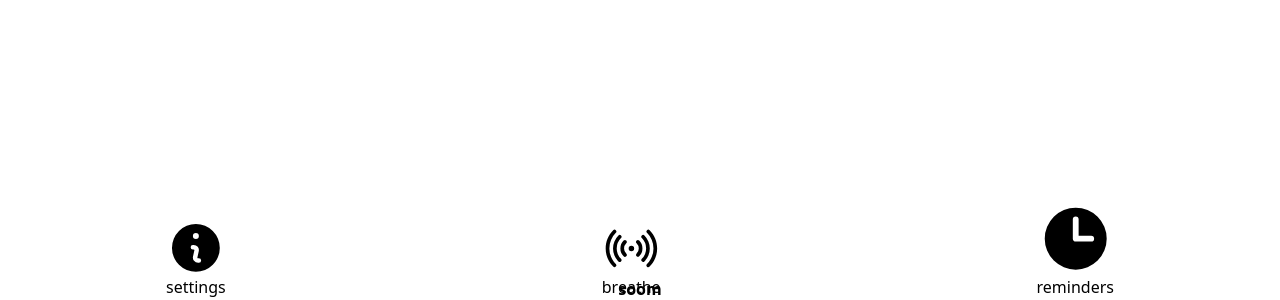
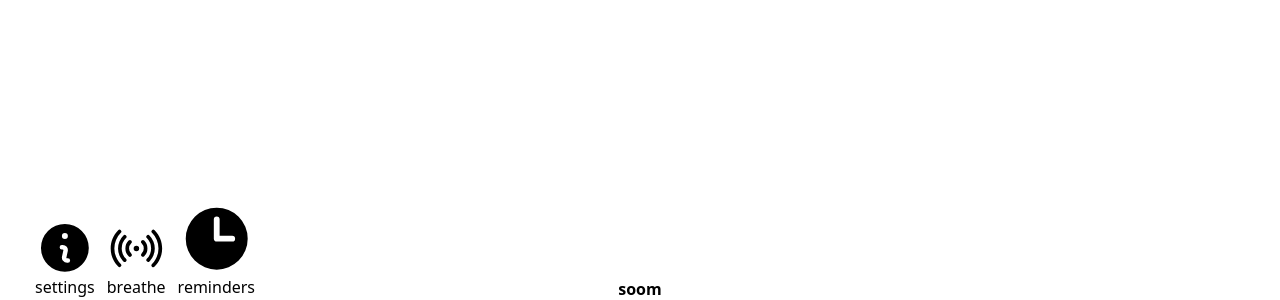
Before and after one commit to JHuppi/soom, a SvelteKit app: page / in a window 1280 px wide. Shown: the part 503-803 px from the top of the page. Built offline with nearby package versions, Linux system fonts and the light colour scheme.

Commit message:
Fix menu for large screens/devices

```diff
--- a/src/lib/Menu.svelte
+++ b/src/lib/Menu.svelte
@@ -57,7 +57,7 @@
 		color: var(--color-grey-500);
 		left: 0;
 		position: absolute;
-		width: 100vw;
+		width: var(--width-xs);
 		z-index: var(--layer-top);
 	}
 
--- a/src/routes/+layout.svelte
+++ b/src/routes/+layout.svelte
@@ -24,6 +24,7 @@
 		max-width: var(--width-xs);
 		padding: var(--size-2);
 		padding-bottom: 0;
+		position: relative;
 	}
 
 	#content {
```
